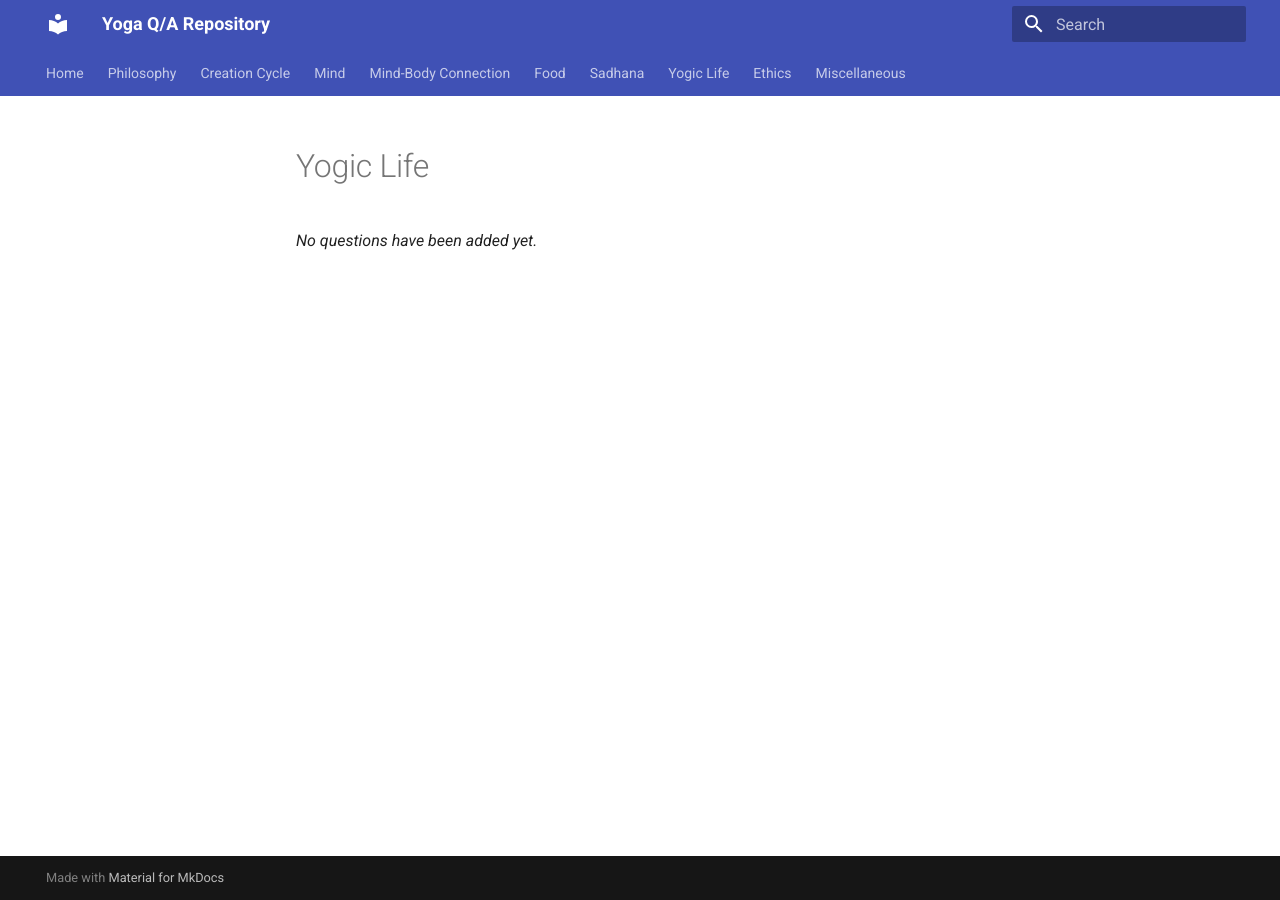
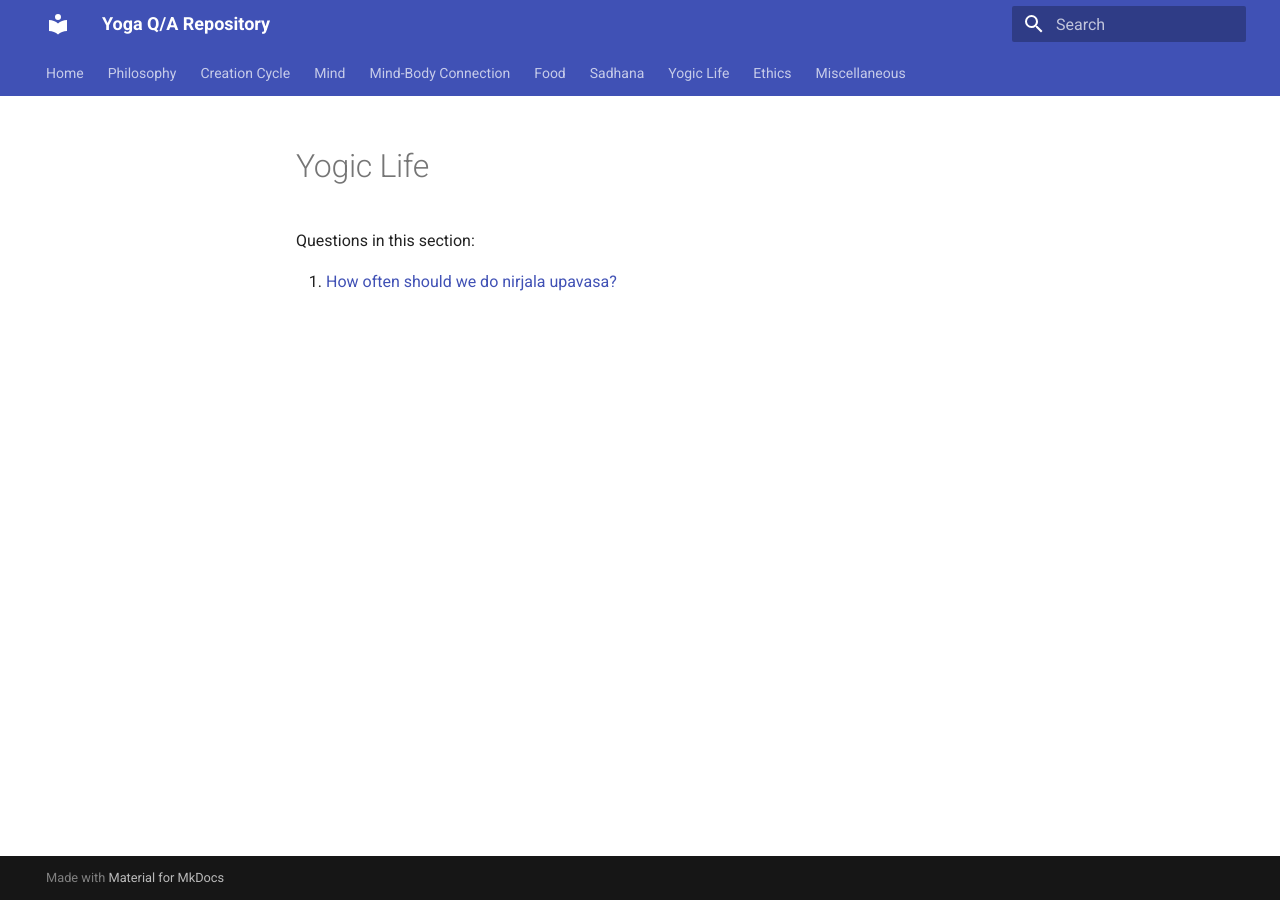
Before and after one commit to yogiclife/yoga-qa, an MkDocs documentation site: the page built from docs/yogic-life/README.md, in a window 1280 px wide. Built offline with MkDocs 1.6.1 and Material for MkDocs 9.7.7, drawn with Linux system fonts in a browser that asks for light colours.

Commit message:
Update topic indices [skip ci]

```diff
--- a/docs/yogic-life/README.md
+++ b/docs/yogic-life/README.md
@@ -1,3 +1,5 @@
 # Yogic Life
 
-_No questions have been added yet._
+Questions in this section:
+
+1. [How often should we do nirjala upavasa?](how-often-should-we-do-nirjala-upavasa-20260628-115448.md)
```
